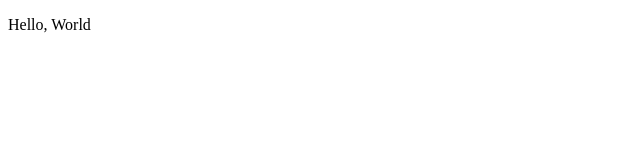
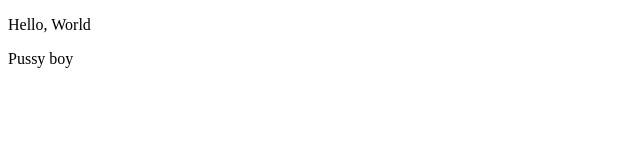
Before and after one commit to vekipo/test, a plain HTML site: page index.html in a window 1280 px wide. Shown: the full height of the page, 0-640 px from the left. Drawn offline with Linux system fonts and the light colour scheme.

Commit message:
new commt

```diff
--- a/index.html
+++ b/index.html
@@ -7,5 +7,6 @@
 </head>
 <body>
     <p>Hello, World</p>
+    <p>Pussy boy</p>
 </body>
 </html>
```
